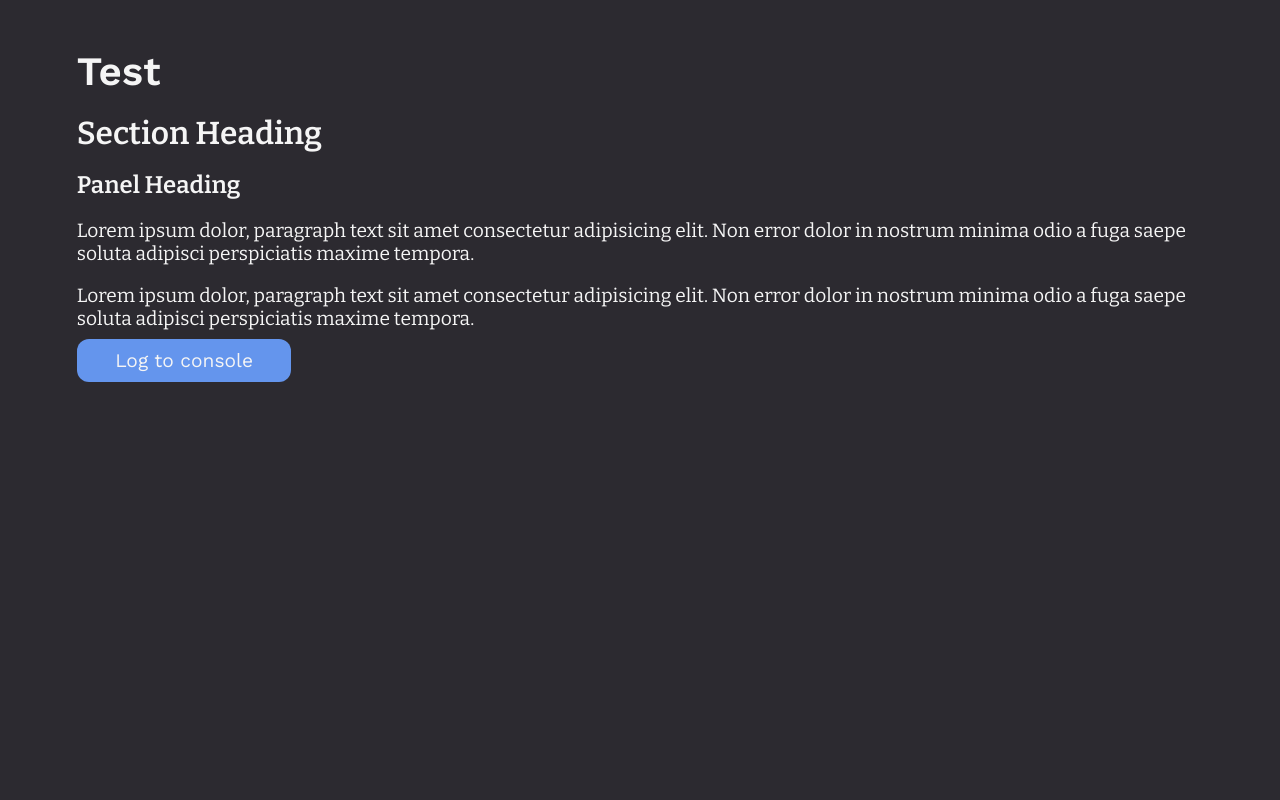
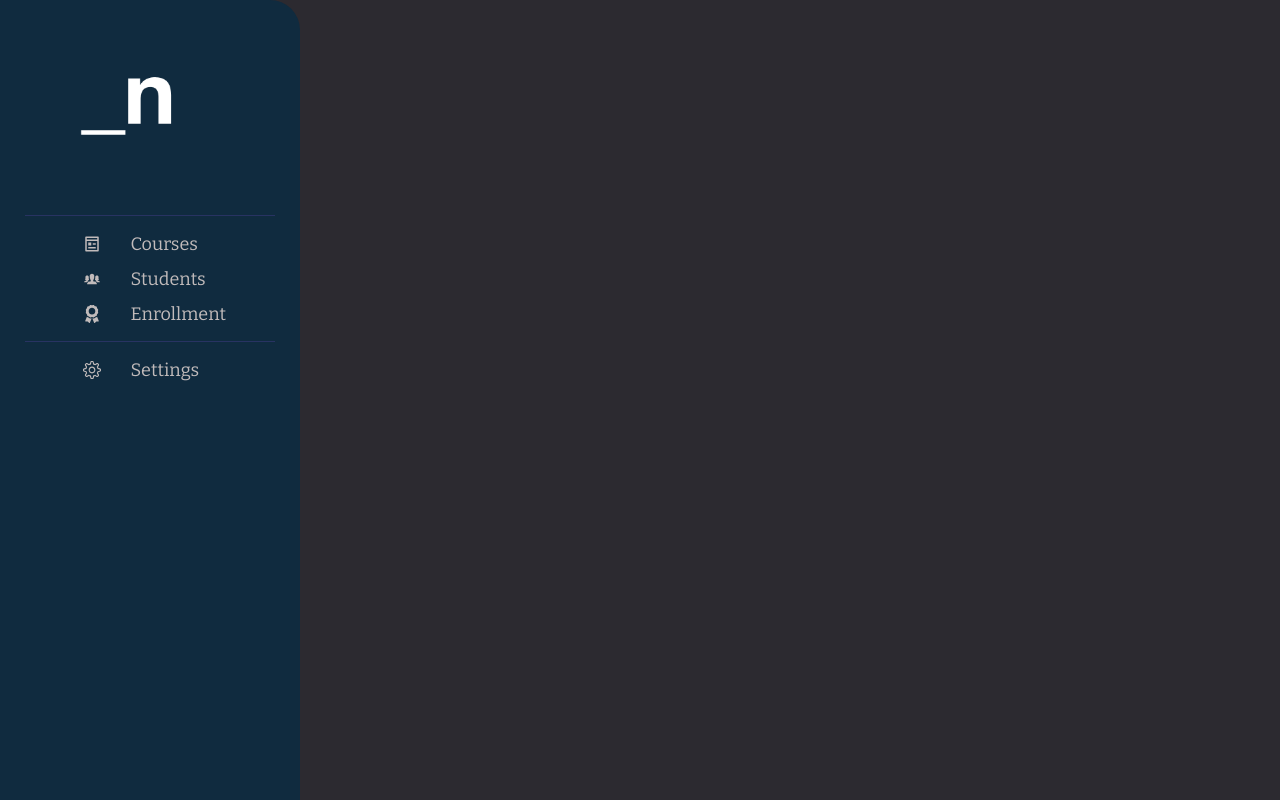
Before and after one commit to nology-tech/accenture-postcourse-nsight, a React (Create React App) app in the folder Frontend/: page /home in a window 1280 px wide. Built offline with nearby package versions, Linux system fonts and the light colour scheme.

Commit message:
test commit

```diff
--- a/Frontend/package.json
+++ b/Frontend/package.json
@@ -15,6 +15,7 @@
     "classnames": "^2.3.1",
     "react": "^17.0.2",
     "react-dom": "^17.0.2",
+    "react-icons": "^4.7.1",
     "react-router-dom": "^6.2.1",
     "sass": "^1.44.0",
     "typescript": "^4.5.2",
--- a/Frontend/src/App.tsx
+++ b/Frontend/src/App.tsx
@@ -1,5 +1,6 @@
 import { Navigate, Route, Routes } from "react-router-dom";
 import Home from "./pages/Home/Home";
+import NavBar from "./pages/NavBar/NavBar";
 import NotFound from "./pages/NotFound/NotFound";
 import User from "./pages/User/User";
 import Users from "./pages/Users/Users";
@@ -7,6 +8,8 @@ import "./styles/main.scss";
 
 const App = () => {
   return (
+    <>
+      <NavBar />
         <Routes>
           {/* Routes here */}
           <Route path="/home" element={<Home />} />
@@ -19,6 +22,7 @@ const App = () => {
           {/* Last is a catch-all route that will show a not found view */}
           <Route path="*" element={<NotFound />} />
         </Routes>
+    </>
   );
 };
 
--- a/Frontend/src/pages/Home/Home.tsx
+++ b/Frontend/src/pages/Home/Home.tsx
@@ -5,25 +5,6 @@ import Layout from "../../components/Layout/Layout";
 export const Home = () => {
   return (
     <Layout>
-      <h1>Test</h1>
-      <h2>Section Heading</h2>
-      <h3>Panel Heading</h3>
-      <p>
-        Lorem ipsum dolor, paragraph text sit amet consectetur adipisicing elit.
-        Non error dolor in nostrum minima odio a fuga saepe soluta adipisci
-        perspiciatis maxime tempora.
-      </p>
-      <p>
-        Lorem ipsum dolor, paragraph text sit amet consectetur adipisicing elit.
-        Non error dolor in nostrum minima odio a fuga saepe soluta adipisci
-        perspiciatis maxime tempora.
-      </p>
-      <Button
-        label="Log to console"
-        onClick={() => {
-          console.log("button clicked");
-        }}
-      />
     </Layout>
   );
 };
--- /dev/null
+++ b/Frontend/src/pages/NavBar/NavBar.scss
@@ -0,0 +1,73 @@
+@use "../../styles/mixins" as *;
+@use "../../styles/variables" as *;
+
+.navbar {
+  background: #102B3F;
+  border-top-right-radius: 30px 30px;
+  height: 100vh;
+  min-width: 300px;
+  display: flex;
+  flex-direction: column;
+  position: fixed;
+  z-index: 1;
+
+  hr {
+    width: 250px;
+    align-self: center;
+    height: 0px;
+    border: none;
+    border-top: 1px solid rgba(114, 75, 203, 0.25);
+    margin: 10px;
+  }
+}
+
+.logo-container {
+
+    &_logo {
+    color: $text-color;
+    padding: 60px;
+    height: 200px;
+    margin-left: 20px;
+    }
+
+    a {
+      width: 300px;
+    }
+
+    a:hover {
+      border-top-right-radius: 30px 30px;
+    }
+}
+
+ul {
+  color: $text-color;
+  list-style: none;
+  display: flex;
+  align-items: center;
+  flex-direction: column;
+  font-size: 18px;
+}
+
+li {
+  padding: 30px;
+}
+
+.list-container {
+  display: flex;
+  align-items: center;
+  flex-direction: column;
+  width: 300px;
+}
+
+.nav-list {
+  display: flex;
+  align-items: center;
+  width: 180px;
+  height: 5px;
+  margin: 15px 15px 15px 60px;
+  cursor: pointer;
+}
+
+a {
+  text-decoration: none;
+}
--- /dev/null
+++ b/Frontend/src/pages/NavBar/NavBar.tsx
@@ -0,0 +1,31 @@
+import React from 'react'
+import "./NavBar.scss"
+import logo from "../../assets/logo.png"
+import { RiPagesLine } from "react-icons/ri";
+import { IoIosPeople } from "react-icons/io";
+import { FaAward } from "react-icons/fa";
+import { SlSettings } from "react-icons/sl";
+import { Link } from "react-router-dom";
+
+
+const NavBar: React.FC<{}> = () => {
+  return (
+    <nav className="navbar">
+      <div className="logo-container">
+        <Link to="/Courses"><img src={ logo } alt="nology logo" className= "logo-container_logo" /></Link>
+      </div>
+      <hr className = "line" />
+      <ul>
+        <div className = "list-container">
+        <Link to="/Courses"><div className = "nav-list"><RiPagesLine /><li>Courses</li></div></Link>
+        <Link to="/Students"><div className = "nav-list"><IoIosPeople /><li>Students</li></div></Link>
+        <Link to="/Enrollment"><div className = "nav-list"><FaAward /><li>Enrollment</li></div></Link>
+          <hr className = "line" />
+        <Link to="/Settings"><div className = "nav-list"><SlSettings /><li>Settings</li></div></Link>
+        </div>
+      </ul>
+    </nav>
+  )
+}
+
+export default NavBar;
--- a/Frontend/src/styles/_variables.scss
+++ b/Frontend/src/styles/_variables.scss
@@ -6,8 +6,10 @@ $large-desktop-breakpoint: 1440px;
 $extra-large-desktop-breakpoint: 2560px;
 
 //colors
-$primary-color: #6495ed;
-$text-color: #f5f5f5;
+$primary-color: rgba(255, 255, 255, 0.5);
+$text-color: rgb(193, 187, 187);
 $disabled-background-color: #cccccc;
 $disabled-text-color: #909090;
 $outline-color: $text-color;
+$disabled-button-color: #724BCB;
+$button-color: #5a3c9f;
```
Also changed, not shown: Frontend/src/assets/logo.png (added), 1 other file (tests, documents, lock files or other folders). Lines whose indentation alone changed are shown as unchanged.
